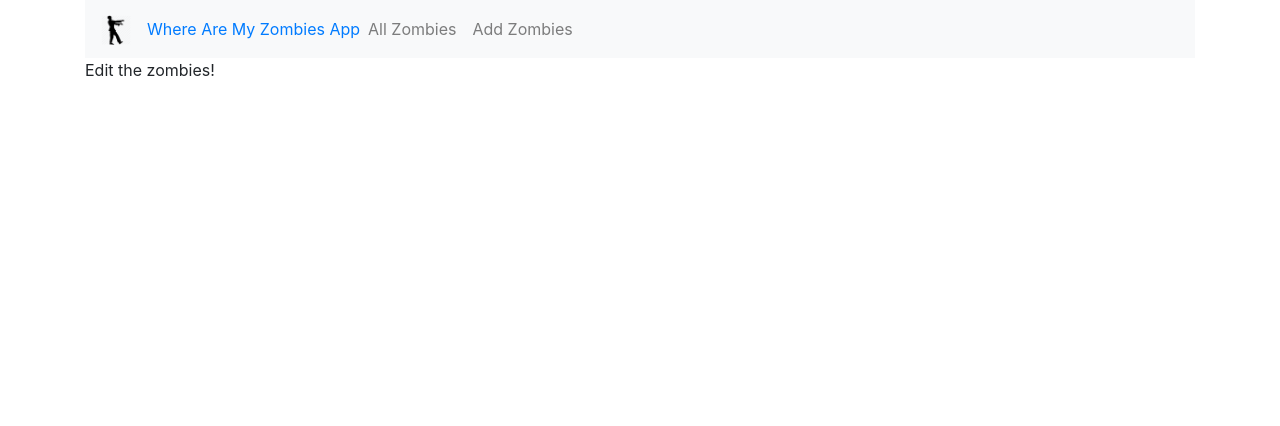
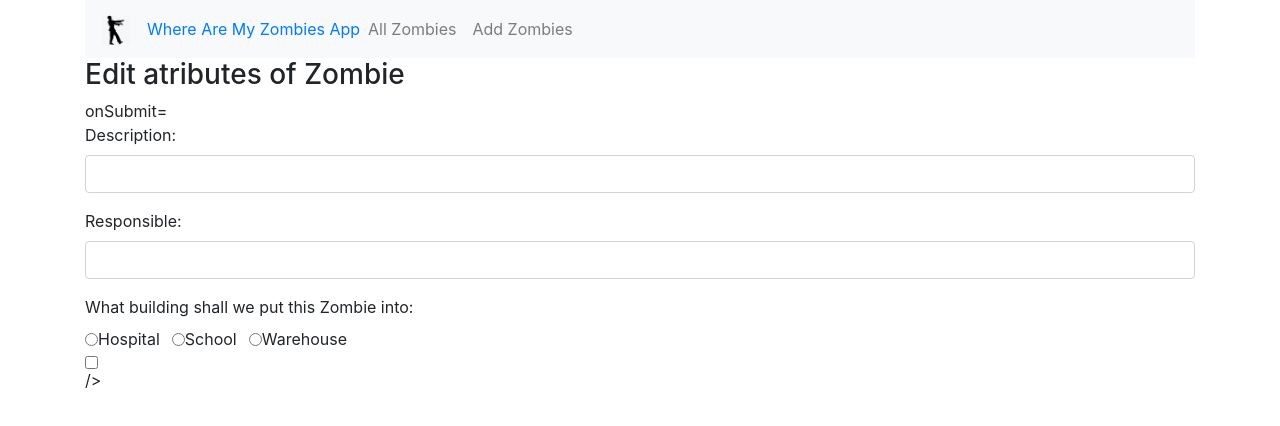
Before and after one commit to unbeatablesites/whereAreMyZombies, a React (Create React App) app in the folder crud-zombies/: page /edit/1 in a window 1280 px wide. Shown: the top 426 px of the page. Built offline with nearby package versions, Linux system fonts and the light colour scheme; no server answers.

Commit message:
Working on edit component

```diff
--- a/crud-zombies/src/components/edit-zombie.component.js
+++ b/crud-zombies/src/components/edit-zombie.component.js
@@ -1,10 +1,110 @@
 import React, { Component } from 'react';
+import axios from 'axios';
 
 export default class EditZombie extends Component {
+  constructor(props) {
+    super(props);
+
+    this.state = {
+      zombie_description: '',
+      zombie_responsible: '',
+      zombie_building: '',
+      zombie_died: false
+    };
+  }
+
+  componentDidMount() {
+    axios
+      .get('http://localhost:4000/zombies/' + this.props.match.params.id)
+      .then(response => {
+        this.setState({
+          zombie_description: response.data.zombie_description,
+          zombie_responsible: response.data.zombie_responsible,
+          zombie_building: response.data.zombie_building
+        });
+      })
+      .catch(function(error) {
+        console.log(error);
+      });
+  }
+
   render() {
     return (
       <div>
-        <p>Edit the zombies!</p>
+        <h3>Edit atributes of Zombie</h3>
+        <form>
+          onSubmit={this.onSubmit}
+          <div className='form-group'>
+            <label>Description: </label>
+            <input
+              type='text'
+              className='form-control'
+              value={this.state.zombie_description}
+              onChange={this.onChangeZombieDescription}
+            />
+          </div>
+          <div className='form-group'>
+            <label>Responsible: </label>
+            <input
+              type='text'
+              className='form-control'
+              value={this.state.zombie_responsible}
+              onChange={this.onChangeZombieResponsible}
+            />
+          </div>
+          <div className='form-group'>
+            <label>What building shall we put this Zombie into: </label>
+            <br />
+
+            <div className='form-check form-check-inline'>
+              <input
+                className='from-check-input'
+                type='radio'
+                name='buildingOptions'
+                id='buildingh'
+                value='Hospital'
+                checked={this.state.zombie_building === 'Hospital'}
+                onChange={this.onChangeZombieBuilding}
+              />
+              <label className='form-check-label'>Hospital</label>
+            </div>
+            <div className='form-check form-check-inline'>
+              <input
+                className='from-check-input'
+                type='radio'
+                name='buildingOptions'
+                id='buildings'
+                value='School'
+                checked={this.state.zombie_building === 'School'}
+                onChange={this.onChangeZombieBuilding}
+              />
+              <label className='form-check-label'> School</label>
+            </div>
+            <div className='form-check form-check-inline'>
+              <input
+                className='from-check-input'
+                type='radio'
+                name='buildingOptions'
+                id='buildingw'
+                value='Warehouse'
+                checked={this.state.zombie_building === 'Warehouse'}
+                onChange={this.onChangeZombieBuilding}
+              />
+              <label className='form-check-label'>Warehouse </label>
+            </div>
+            <div className='form-check'>
+              <input
+                type='checkbox'
+                className='form-check-input'
+                id='diedCheckBox'
+                name='diedCheckBox'
+                onChange={this.onChangeZombieDied}
+                checked={this.state.zombie_died}
+              />
+            </div>
+          </div>
+        </form>
+        />
       </div>
     );
   }
--- a/crud-zombies/src/components/zombie-list.component.js
+++ b/crud-zombies/src/components/zombie-list.component.js
@@ -4,13 +4,13 @@ import axios from 'axios';
 
 const Zombie = props => (
   <tr>
-    <td className={props.zombie.zombie_dead ? 'dead' : ''}>
+    <td className={props.zombie.zombie_died ? 'died' : ''}>
       {props.zombie.zombie_description}
     </td>
-    <td className={props.zombie.zombie_dead ? 'dead' : ''}>
+    <td className={props.zombie.zombie_died ? 'died' : ''}>
       {props.zombie.zombie_responsible}
     </td>
-    <td className={props.zombie.zombie_dead ? 'dead' : ''}>
+    <td className={props.zombie.zombie_died ? 'died' : ''}>
       {props.zombie.zombie_building}
     </td>
     <td>
--- a/crud-zombies/src/index.css
+++ b/crud-zombies/src/index.css
@@ -12,6 +12,6 @@ code {
     monospace;
 }
 
-.dead {
+.died {
   text-decoration: line-through;
 }
```
